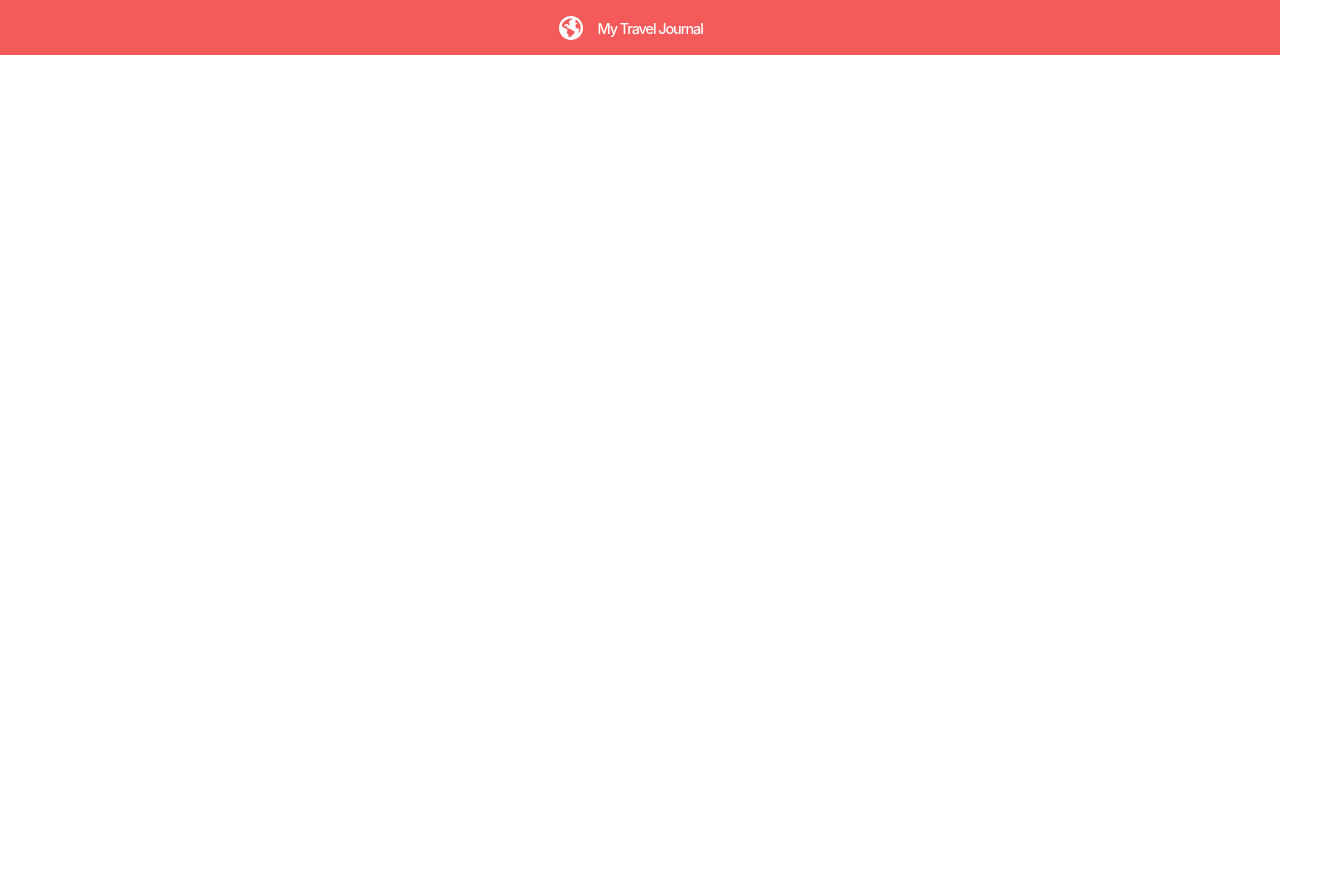
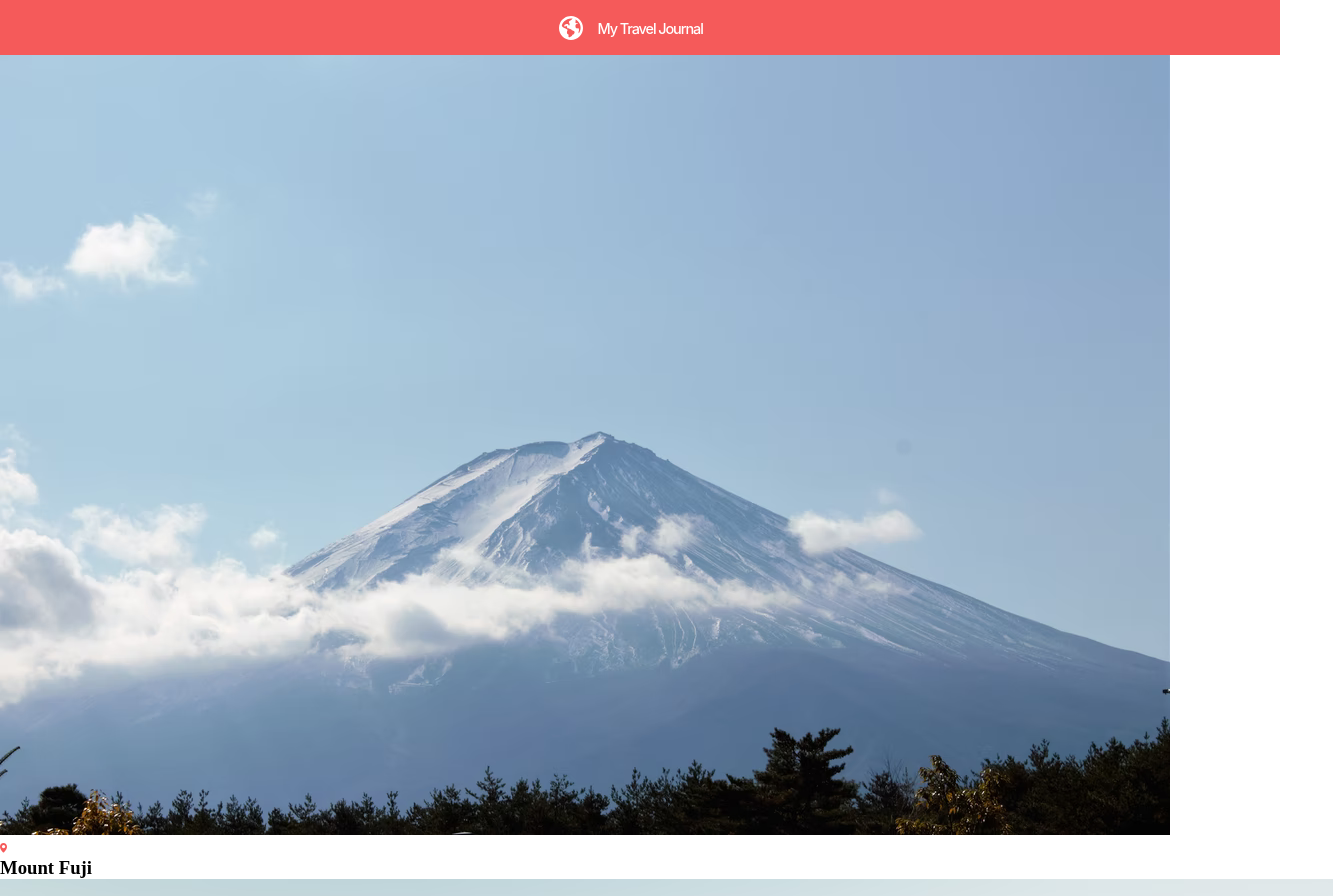
Before and after one commit to tahaminachy43/travel-journey, a React (Vite) app: page / in a window 1280 px wide. Shown: the top 896 px of the page, 1333 px wide, since content can reach past the window. Before the commit the page ends 800 px from the top, so only its background shows below. Built offline with nearby package versions, Linux system fonts and the light colour scheme.

Commit message:
creating. body

```diff
--- a/src/App.jsx
+++ b/src/App.jsx
@@ -1,12 +1,26 @@
 
 import Nav from './nav'
-
+import data from "./data"
+import Body from "./body"
 
 function App() {
 
+  const body = data.map((item) => {
+    return(
+      <Body
+        key = {item.id}
+        item = {item}
+      />
+    )
+  })
+
 
   return (
-    <Nav/>
+    <div>
+      <Nav/>
+      {body}
+    </div>
+
   )
 }
 
--- /dev/null
+++ b/src/body.jsx
@@ -0,0 +1,32 @@
+import PropTypes from 'prop-types';
+
+
+function Body(props){
+    return(
+        <div className='body'>
+            <img src = {props.item.img} alt ="Image" className='image'/>
+            <div>
+                <img src={props.item.locater} alt = "locater"/>
+                <h3> {props.item.title}</h3>
+            </div>
+        </div>
+
+    )
+}
+
+Body.prototype = {
+    item: PropTypes.shape({
+        img: PropTypes.string.isRequired,
+        locater: PropTypes.string.isRequired,
+        country: PropTypes.string.isRequired,
+        title: PropTypes.string.isRequired,
+        timeline: PropTypes.string.isRequired,
+        talk: PropTypes.string.isRequired,
+
+    }
+
+    ).isRequired
+}
+
+
+export default Body
```
